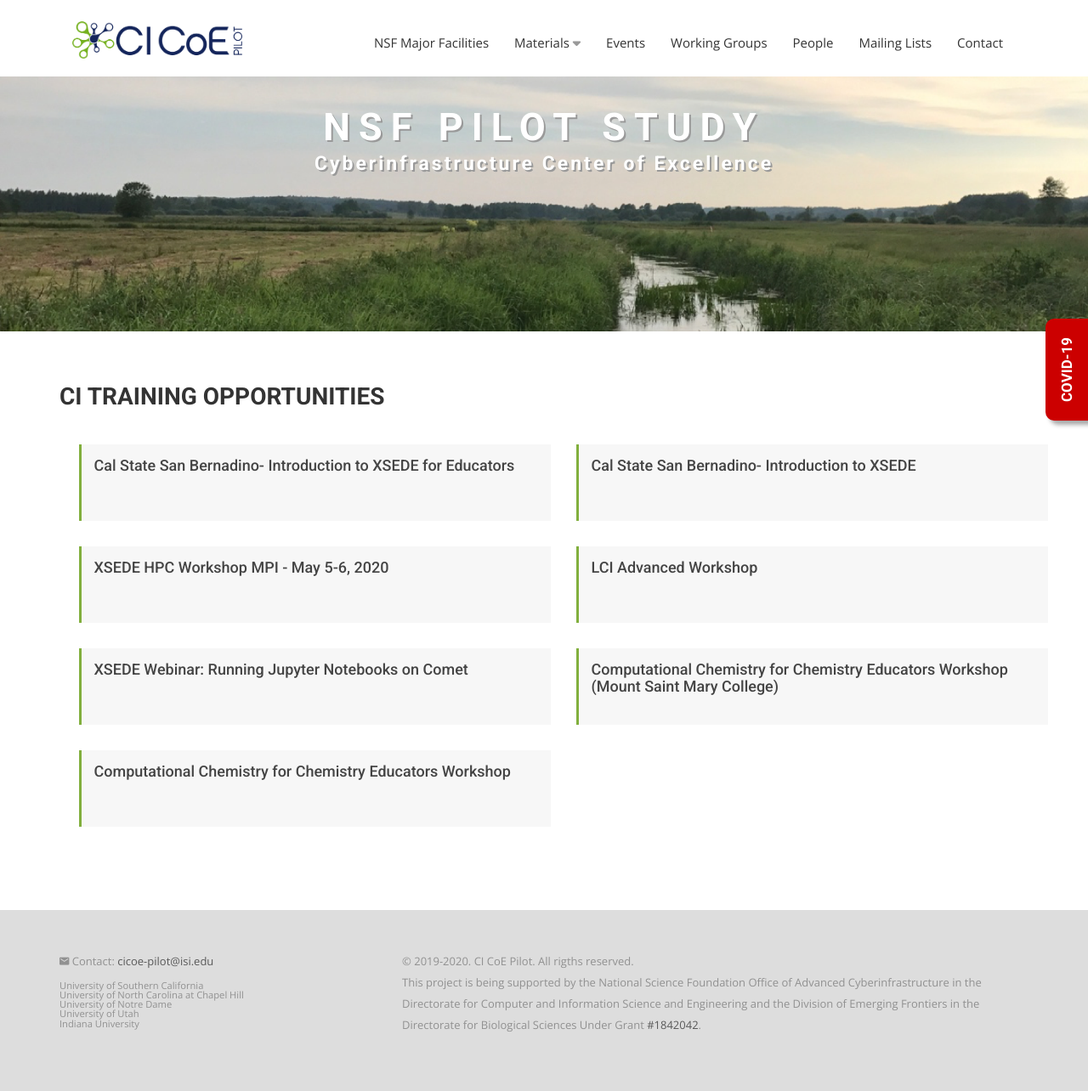
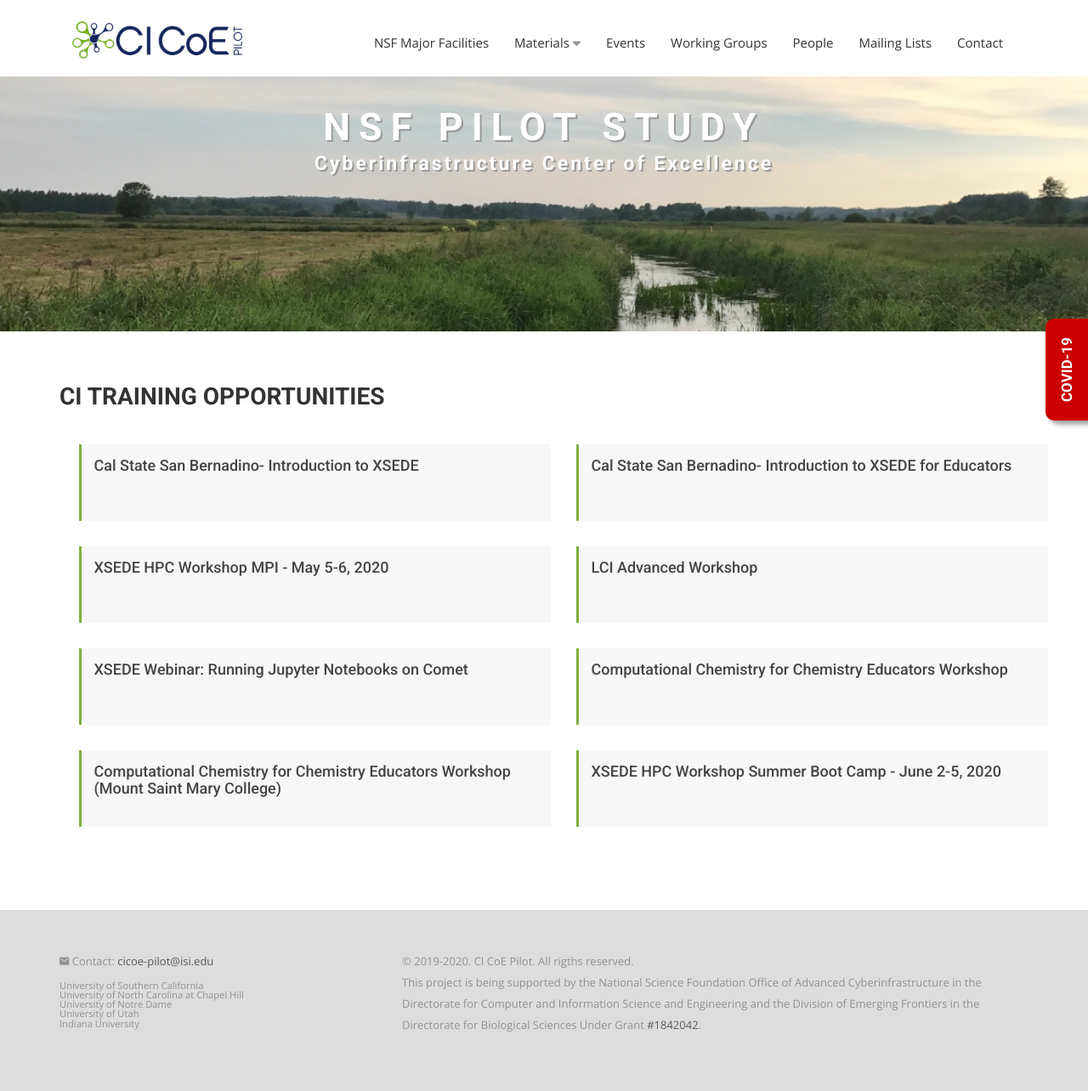
Before and after one commit to cicoe/cicoe.github.io, a Jekyll site: the page built from training_opportunities.html, in a window 1280 px wide. Shown: the whole page at 85% size. Built offline with Jekyll 4.4.1, drawn with Linux system fonts in a browser that asks for light colours; nearby versions of some CDN libraries; some web fonts are replaced.

Commit message:
updated training events

```diff
--- a/_data/training_opportunities.yml
+++ b/_data/training_opportunities.yml
@@ -1,16 +1,16 @@
+- categroy: Workshop
+  end_date: May 04, 2020
+  source: XSEDE
+  start_date: May 04, 2020
+  time: ''
+  title: Cal State San Bernadino- Introduction to XSEDE
+  website: "https://www.xsede.org/web/xup/course-calendar/-/training-user/class/2052/session/3669/register"
 - categroy: Workshop
   end_date: May 04, 2020
   source: XSEDE
   start_date: May 04, 2020
   time: ''
   title: Cal State San Bernadino- Introduction to XSEDE for Educators
-  website: "https://www.xsede.org/web/xup/course-calendar/-/training-user/class/2052/session/3669/register"
-- categroy: Workshop
-  end_date: May 04, 2020
-  source: XSEDE
-  start_date: May 04, 2020
-  time: ''
-  title: Cal State San Bernadino- Introduction to XSEDE
   website: "https://www.xsede.org/web/xup/course-calendar/-/training-user/class/2052/session/3669/register"
 - categroy: Workshop
   end_date: May 06, 2020
@@ -34,6 +34,13 @@
   title: 'XSEDE Webinar: Running Jupyter Notebooks on Comet'
   website: "https://www.xsede.org/web/xup/course-calendar/-/training-user/class/2042/session/3661/register"
 - categroy: Workshop
+  end_date: June 10, 2020
+  source: XSEDE
+  start_date: June 01, 2020
+  time: ''
+  title: Computational Chemistry for Chemistry Educators Workshop
+  website: "Registration closed"
+- categroy: Workshop
   end_date: June 05, 2020
   source: XSEDE
   start_date: June 01, 2020
@@ -42,9 +49,9 @@
     College)
   website: "https://www.xsede.org/web/xup/course-calendar/-/training-user/class/2038/session/3633/register"
 - categroy: Workshop
-  end_date: June 10, 2020
+  end_date: June 05, 2020
   source: XSEDE
-  start_date: June 01, 2020
+  start_date: June 02, 2020
   time: ''
-  title: Computational Chemistry for Chemistry Educators Workshop
-  website: "Registration closed"
+  title: XSEDE HPC Workshop Summer Boot Camp - June 2-5, 2020
+  website: "https://www.xsede.org/web/xup/course-calendar/-/training-user/class/2054/session/3671/register"
```
